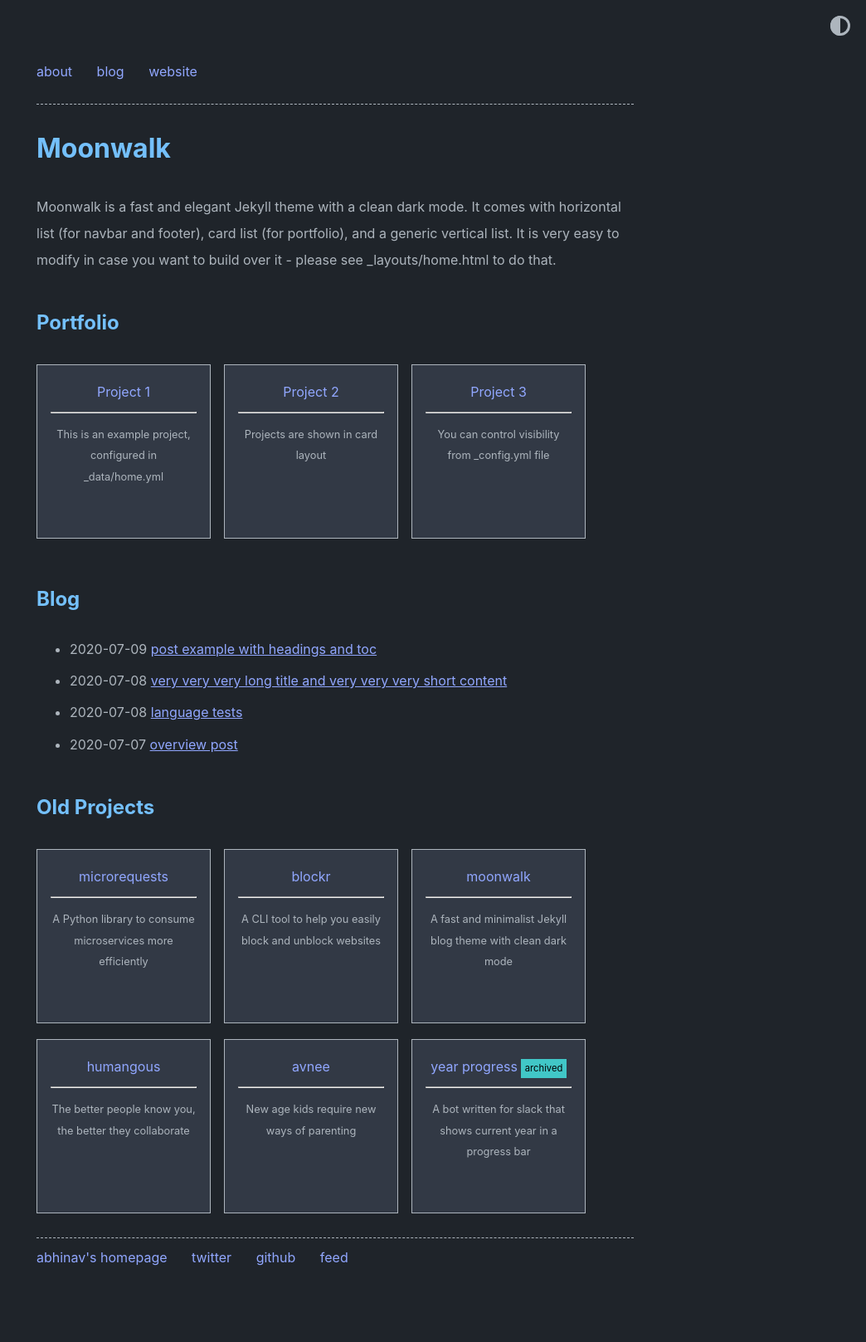
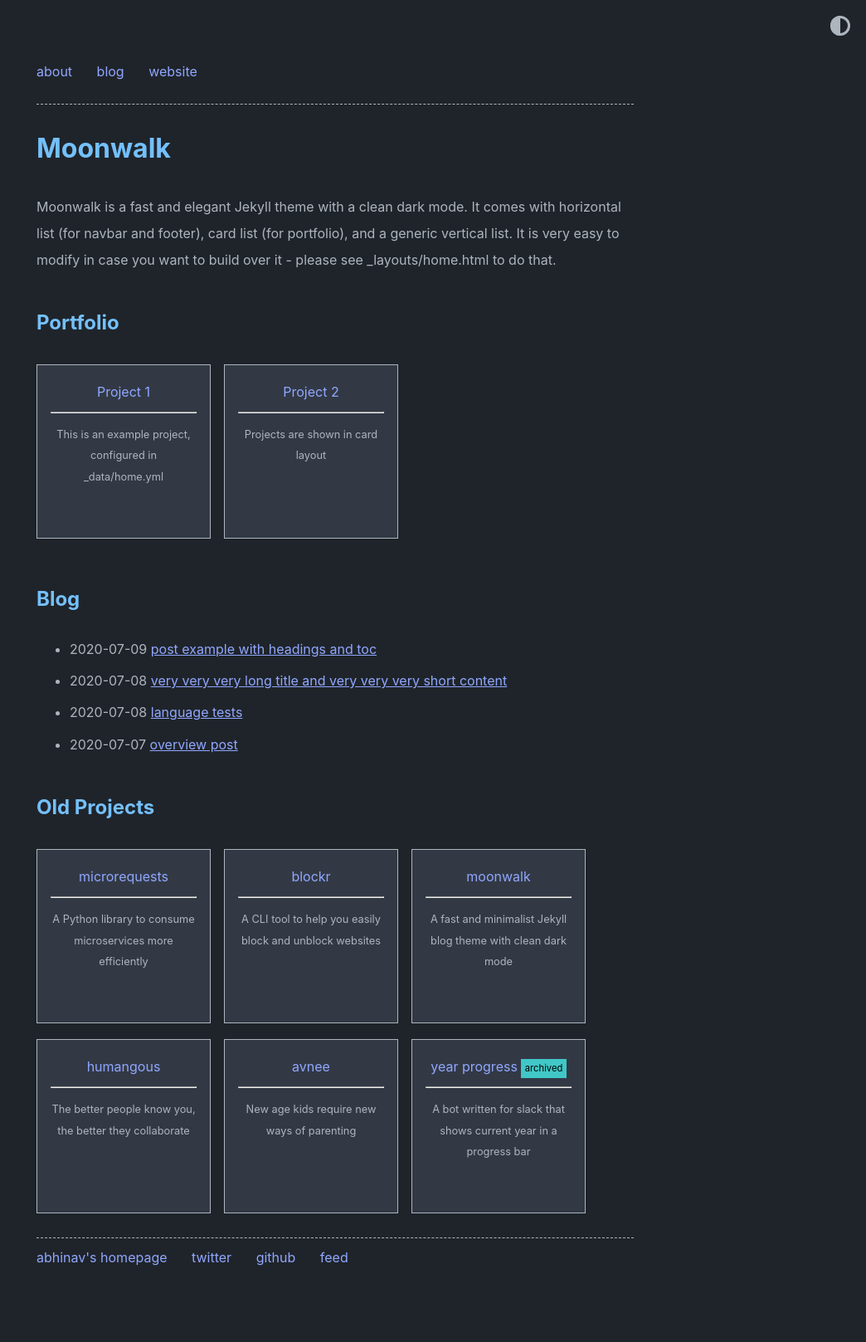
Before and after one commit to stackbit-projects/d678h-731be, a Jekyll site: the page built from index.md, in a window 1280 px wide. Shown: the whole page at 83% size, without its empty margins (236-1280 px from the left). Built offline with Jekyll 4.4.1, drawn with Linux system fonts in a browser that asks for light colours; comment, search, counter and statistics services are not loaded.

Commit message:
home.yml: updated project_entries

```diff
--- a/_data/home.yml
+++ b/_data/home.yml
@@ -12,9 +12,6 @@ project_entries:
   - title: Project 2
     url: overview-post
     desc: Projects are shown in card layout
-  - title: Project 3
-    url: overview-post
-    desc: You can control visibility from _config.yml file
 old_project_entries:
   - title: microrequests
     url: 'http://www.abhinav.co/microrequests'
```
